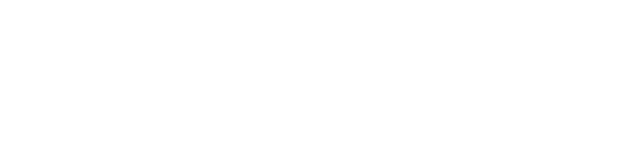
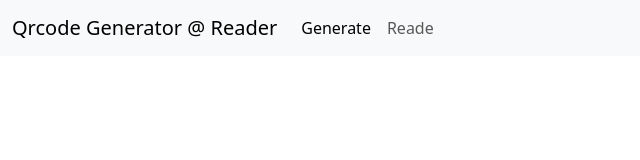
Before and after one commit to savindaJ/QR-code-genarator-and-readder, a website: page index.html in a window 1280 px wide. Shown: the whole page, without its empty margins (0-640 px from the left). Drawn offline with Linux system fonts and the light colour scheme.

Commit message:
add header

```diff
--- a/index.html
+++ b/index.html
@@ -4,9 +4,27 @@
     <meta charset="UTF-8">
     <title>Genarate and Scanned!</title>
 <link rel="stylesheet" href="assets/css/bootstrap.min.css">
+<link rel="stylesheet" href="assets/css/style.css">
 </head>
 <body>
-
+<header>
+    <nav class="navbar navbar-expand-lg bg-body-tertiary">
+        <div class="container-fluid">
+            <a class="navbar-brand" href="#">Qrcode Generator @ Reader</a>
+            <button class="navbar-toggler" type="button" data-bs-toggle="collapse" data-bs-target="#navbarNavAltMarkup" aria-controls="navbarNavAltMarkup" aria-expanded="false" aria-label="Toggle navigation">
+                <span class="navbar-toggler-icon"></span>
+            </button>
+            <div class="collapse navbar-collapse" id="navbarNavAltMarkup">
+                <div class="navbar-nav">
+                    <a class="nav-link active" aria-current="page" href="#">Generate</a>
+                    <a class="nav-link" href="#">Reade</a>
+                </div>
+            </div>
+        </div>
+    </nav>
+</header>
+<main></main>
+<footer></footer>
 <script src="assets/js/jquery.js"></script>
 <script src="assets/js/index.js"></script>
 </body>
```
